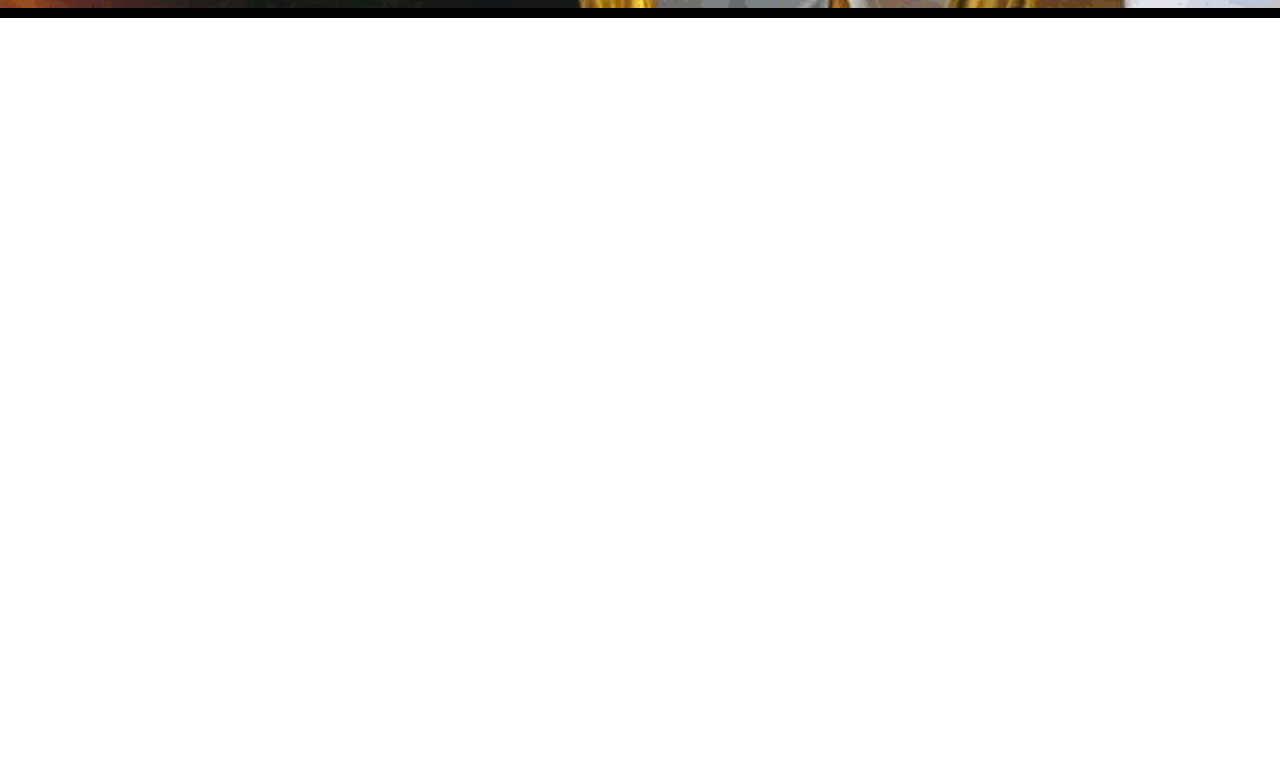
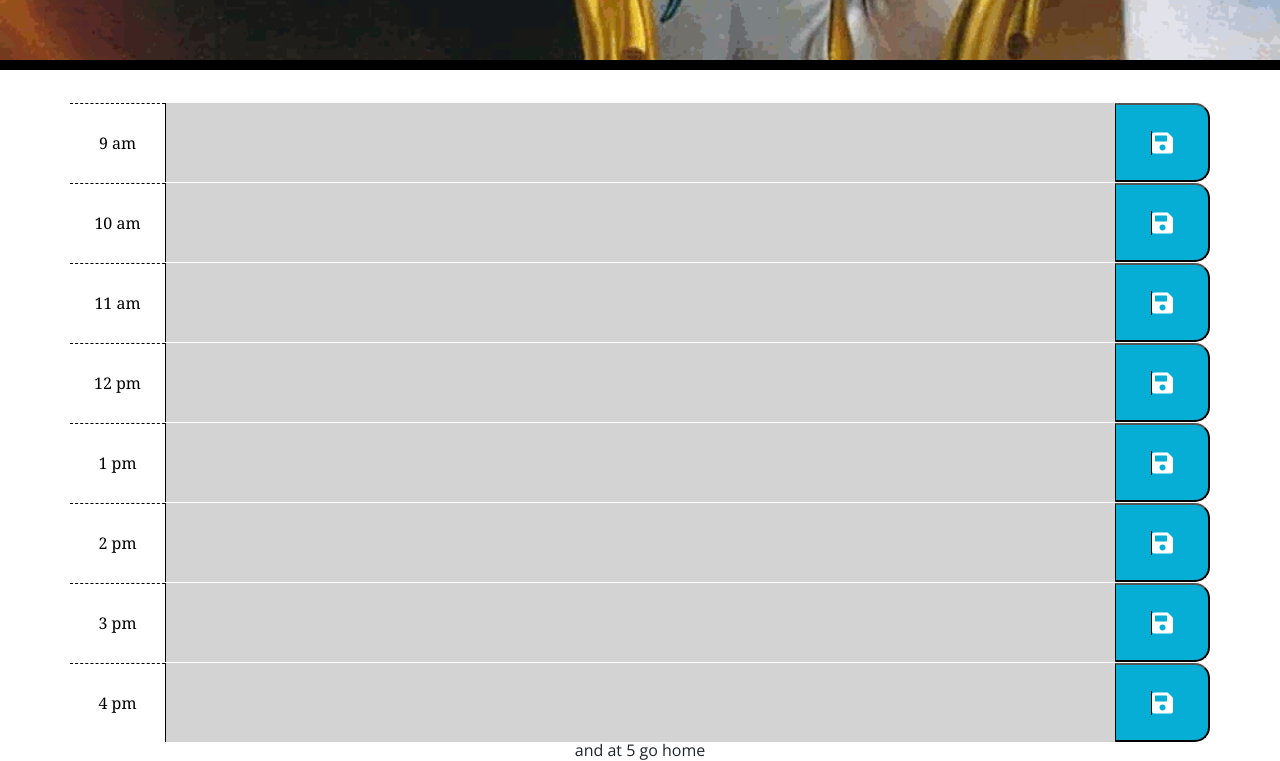
Before and after one commit to dberry38/after_party_, a plain HTML site: page index.html in a window 1280 px wide. Shown: the part 390-1151 px from the top of the page. Before the commit the page ends 800 px from the top, so only its background shows below. Drawn offline with nearby package versions, Linux system fonts and the light colour scheme.

Commit message:
Finally getting the HTML dynamic generation to work. Happy with the look of it.

```diff
--- a/index.html
+++ b/index.html
@@ -36,7 +36,7 @@
 
     <div id="container" class="container">
 
-      <section class="row"></section>
+
 
 
     </div>
@@ -44,6 +44,7 @@
 
     <script src="https://code.jquery.com/jquery-3.4.1.min.js"></script>
     <script src="https://cdnjs.cloudflare.com/ajax/libs/moment.js/2.24.0/moment.min.js"></script>
-    <script src="script.js"></script>
+    <script type="text/javascript" src="script.js"></script>
   </body>
+  <footer class="footsy">and at 5 go home</footer>
 </html>
--- a/script.js
+++ b/script.js
@@ -9,23 +9,46 @@ setInterval(() => {
   )}`;
 }, 1000);
 
-// var hourTabs = ['9am', '10am', '11am', '12pm', '1pm', '2pm', '3pm', '4pm']
-// var thisHour = [9, 10, 11, 12, 13, 14, 15, 16];
+
+
+var container = $('#container');
 
 for (var i = 9; i < 17; i++) {
-    var container = $('#container');
-    var newRow = $('<div></div>')
+    var newRow = $('<div>', {class: 'row'});
 
-    var hourTag = $('<div></div>', {class: 'hour'});
-    hourTag.innerHTML(i);
-    hourTag.appendTo(newRow);
+    var hourTag = $('<div>', {class: 'hour col-1'});
+    newRow.append(hourTag);
 
-    var eventText = $('<textarea></textarea>', {class: 'textarea'});
-    eventText.appendTo(newRow);
+    //this little if statement here makes the hours display in regular, not military time, with correct 'am' or 'pm' designation.
+    if (i<12) {
+      hourTag.text(i + ' am')
+    } else if (i==12) {
+      hourTag.text(i + ' pm')
+    } else {
+      hourTag.text((i-12) + ' pm')
+    };
 
-    var saveButton = $('<div></div>', {class: 'saveBtn'});
+    var eventText = $('<textarea>', {class: 'textarea col-10'});
+    newRow.append(eventText);
+
+    var saveButton = $('<button>', {class: 'saveBtn col-1'});
+    var icon = $('<i>', {class: 'fas fa-save'});
+    icon.appendTo(saveButton);
     saveButton.appendTo(newRow);
 
+    newRow.appendTo(container);
+    //and with that, we have our dynamic HTML working, for the most part.
+
+    //lets see if we can make a loop to assign the past, present, future attributes
+    console.log(currentTime.format('H'));
+    if (i < currentTime.format('H')) {
+      eventText.addClass('past')
+    } else if (i == currentTime.format('H')) {
+      eventText.addClass('present')
+    } else {
+      eventText.addClass('future')
+    };
+};
 
 
-}
+//ok, so now the hard part. get all this to save to local.
--- a/style.css
+++ b/style.css
@@ -40,6 +40,18 @@ header {
   width: 50vw;
 }
 
+#currentDay {
+  font-size: 32px;
+}
+
+#currentDate {
+  font-size: 26px;
+}
+
+#headerClock {
+  font-size: 42px;
+}
+
 textarea {
   background: transparent;
   border: none;
@@ -73,6 +85,11 @@ textarea {
 }
 
 .hour {
+  font-family: Cambria, Cochin, Georgia, Times, 'Times New Roman', serif;
+  display: flex;
+  justify-content: center;
+  align-items: center;
+  position: relative;
   background-color: #ffffff;
   color: #000000;
   border-top: 1px dashed #000000;
@@ -93,15 +110,24 @@ textarea {
   color: white;
 }
 
-.saveBtn {
+.saveBtn, i {
   border-left: 1px solid black;
   border-top-right-radius: 15px;
   border-bottom-right-radius: 15px;
   background-color: #06AED5;
   color: white;
+  transition: all .3s ease-in-out;
+    font-size: 24px;
+  transition: all .3s ease-in-out;
 }
 
-.saveBtn i:hover {
-  font-size: 20px;
-  transition: all .3s ease-in-out;
+.saveBtn:hover,
+.saveBtn:hover i {
+  background-color: #00d0ff;
+  font-size: 36px;
 }
+
+.footsy {
+  display: flex;
+  justify-content: center;
+}
```
